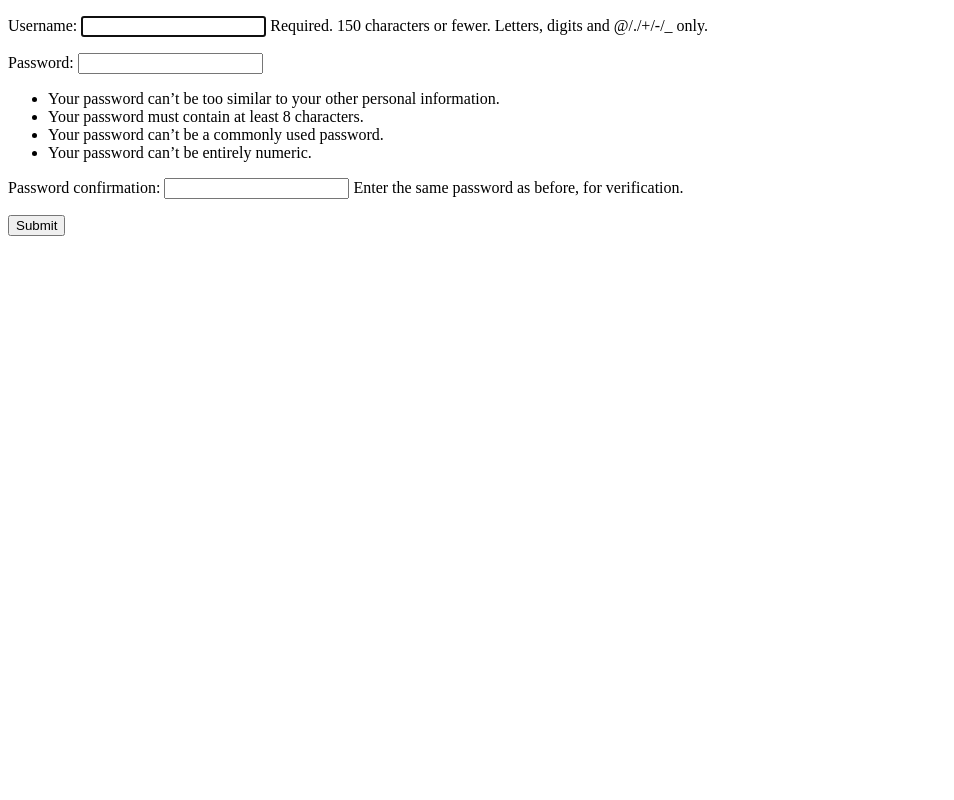
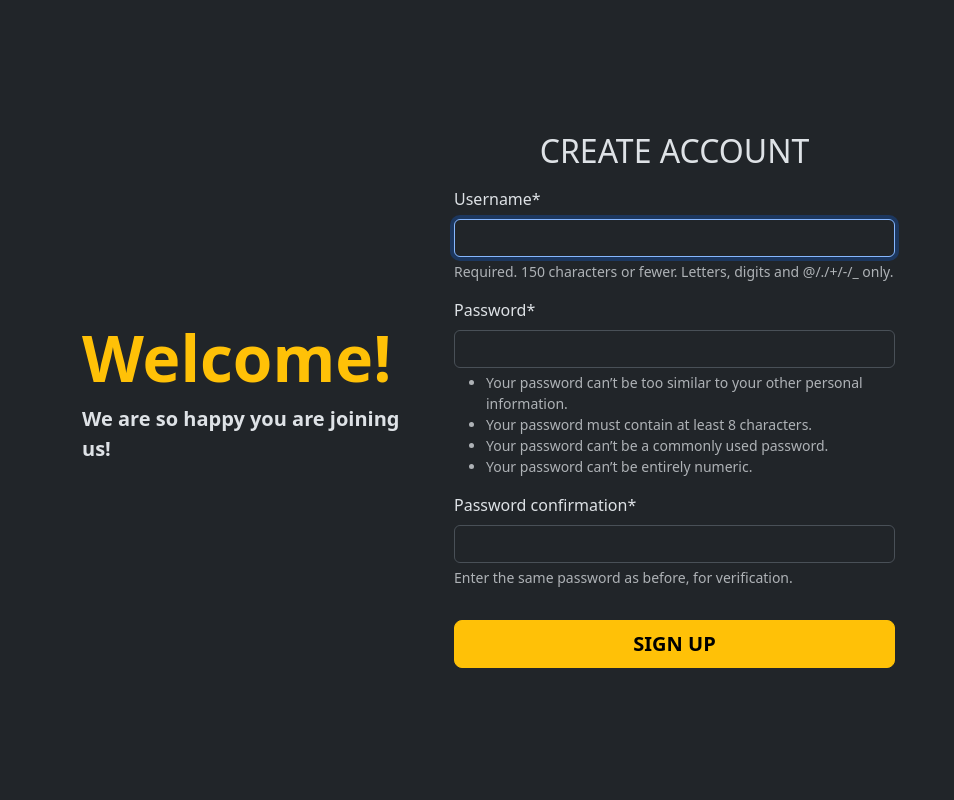
Before and after one commit to dvrkdev/django-tutorial, a Django app: page /accounts/ in a window 1280 px wide. Shown: the whole page, without its empty margins (0-954 px from the left). Run offline with Django 5.2, Linux system fonts and the light colour scheme; parts of the project's set-up code (start-up, migrations or seed data) failed here and were passed over; some libraries are stand-ins or nearby versions.

Commit message:
User registration form created with Bootstrap and Django Crispy forms

```diff
--- a/accounts/templates/base.html
+++ b/accounts/templates/base.html
@@ -0,0 +1,24 @@
+<!DOCTYPE html>
+<html lang="en" data-bs-theme="dark">
+    <head>
+        <meta charset="UTF-8">
+        <meta name="viewport" content="width=device-width, initial-scale=1.0">
+        <title>Django Tutorial -
+            {% block title %}{% endblock %}
+        </title>
+        <link rel="stylesheet"
+              href="https://cdn.jsdelivr.net/npm/bootstrap-icons@1.13.1/font/bootstrap-icons.min.css">
+        <link href="https://cdn.jsdelivr.net/npm/bootstrap@5.3.8/dist/css/bootstrap.min.css"
+              rel="stylesheet"
+              integrity="sha384-sRIl4kxILFvY47J16cr9ZwB07vP4J8+LH7qKQnuqkuIAvNWLzeN8tE5YBujZqJLB"
+              crossorigin="anonymous">
+    </head>
+    <body>
+        <main class="container min-vh-100 d-flex align-items-center">
+            {% block content %}{% endblock %}
+        </main>
+        <script src="https://cdn.jsdelivr.net/npm/bootstrap@5.3.8/dist/js/bootstrap.bundle.min.js"
+                integrity="sha384-FKyoEForCGlyvwx9Hj09JcYn3nv7wiPVlz7YYwJrWVcXK/BmnVDxM+D2scQbITxI"
+                crossorigin="anonymous"></script>
+    </body>
+</html>
--- a/accounts/templates/registration/register_user.html
+++ b/accounts/templates/registration/register_user.html
@@ -1,15 +1,34 @@
-<!DOCTYPE html>
-<html lang="en">
-<head>
-    <meta charset="UTF-8">
-    <meta name="viewport" content="width=device-width, initial-scale=1.0">
-    <title>Register</title>
-</head>
-<body>
-    <form action="{% url 'accounts:register_user' %}" method="post">
-        {% csrf_token %}
-        {{ form.as_p }}
-        <button type="submit">Submit</button>
-    </form>
-</body>
-</html>
+{% extends 'base.html' %}
+{% block title %}Create an Account{% endblock %}
+{% load crispy_forms_tags %}
+{% block content %}
+    <div class="row w-100 align-items-center"
+         role="region"
+         aria-labelledby="register-heading">
+        <!-- Welcome section -->
+        <div class="col-md-4 mb-5 mb-md-0 text-center text-md-start">
+            <h1 id="register-heading" class="display-3 fw-bold text-warning">Welcome!</h1>
+            <p class="lead fw-bold">We are so happy you are joining us!</p>
+        </div>
+        <!-- Form section -->
+        <div class="col-md-5">
+            <h2 id="create-account-title" class="mb-3 text-center text-uppercase">Create Account</h2>
+            <form action="{% url 'accounts:register_user' %}"
+                  method="post"
+                  role="form"
+                  aria-labelledby="create-account-title"
+                  aria-describedby="register-help">
+                {% csrf_token %}
+                <p id="register-help" class="visually-hidden">
+                    Fill out the form below to create a new account.
+                    All fields are required unless marked optional.
+                </p>
+                {{ form|crispy }}
+                <button type="submit"
+                        class="btn mt-3 btn-lg fw-semibold btn-warning w-100 text-uppercase"
+                        aria-label="Create a new account"
+                        title="Create your account">Sign Up</button>
+            </form>
+        </div>
+    </div>
+{% endblock %}
--- a/accounts/views.py
+++ b/accounts/views.py
@@ -1,5 +1,7 @@
+from django.contrib import messages
+from django.contrib.auth import login
 from django.contrib.auth.forms import UserCreationForm
-from django.shortcuts import render
+from django.shortcuts import redirect, render
 
 
 def register_user(request):
@@ -7,8 +9,15 @@ def register_user(request):
         form = UserCreationForm(request.POST)
         if form.is_valid():
             user = form.save()
-            print(type(user))
-            print(user)
+            login(request, user)
+            messages.success(
+                request, "Account created successfully!", extra_tags="success"
+            )
+            return redirect("home")
+        else:
+            messages.error(
+                request, "An error occurred during registration.", extra_tags="danger"
+            )
     else:
         form = UserCreationForm()
     return render(request, "registration/register_user.html", {"form": form})
--- a/config/settings.py
+++ b/config/settings.py
@@ -22,6 +22,8 @@ INSTALLED_APPS = [
     "django.contrib.messages",
     "django.contrib.staticfiles",
     "accounts",
+    "crispy_forms",
+    "crispy_bootstrap5",
 ]
 
 MIDDLEWARE = [
@@ -84,3 +86,6 @@ USE_I18N = True
 USE_TZ = True
 
 STATIC_URL = "static/"
+
+CRISPY_ALLOWED_TEMPLATE_PACKS = "bootstrap5"
+CRISPY_TEMPLATE_PACK = "bootstrap5"
--- a/config/urls.py
+++ b/config/urls.py
@@ -1,7 +1,14 @@
 from django.contrib import admin
+from django.http import HttpResponse
 from django.urls import include, path
+
+
+def home(request):
+    return HttpResponse("home")
+
 
 urlpatterns = [
     path("admin/", admin.site.urls),
     path("accounts/", include("accounts.urls")),
+    path("", home, name="home"),
 ]
```
